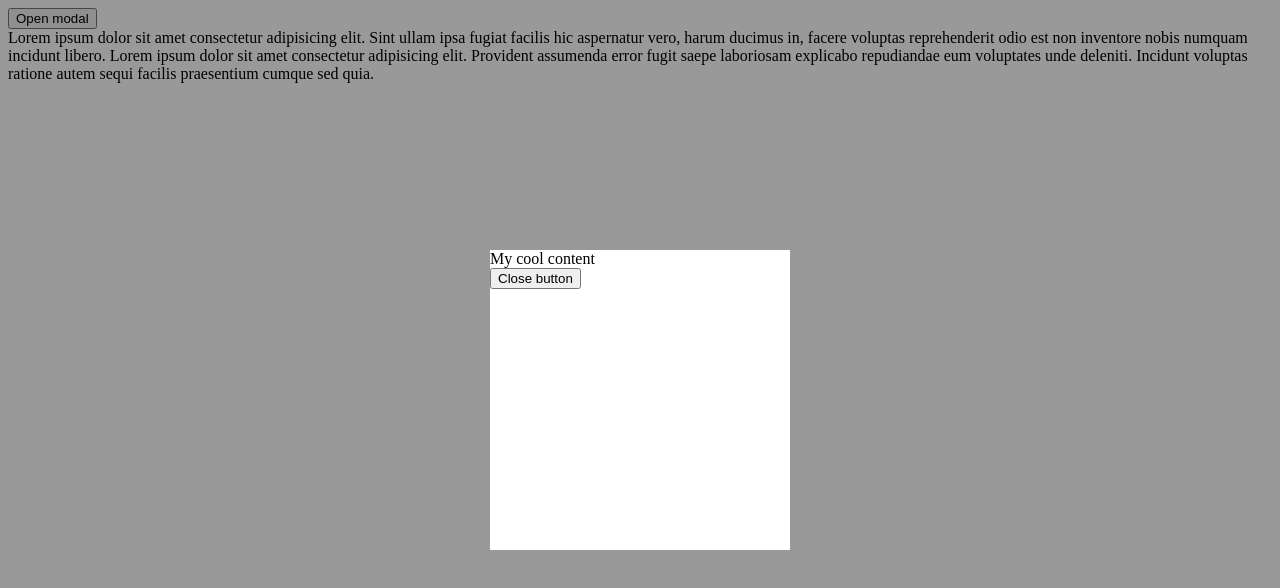
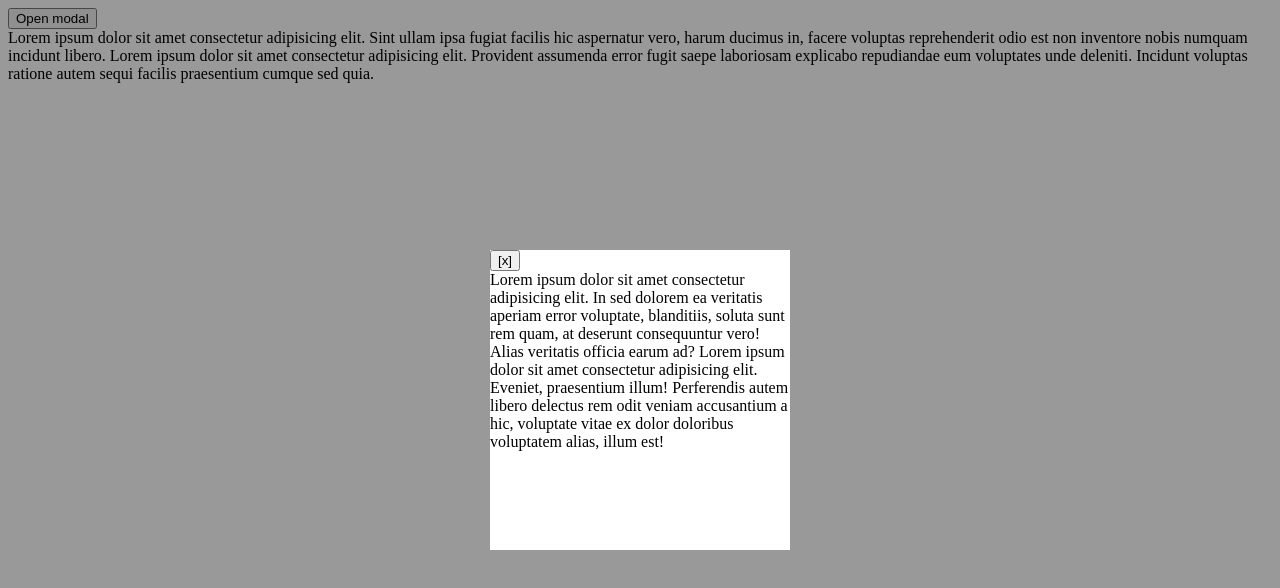
Before and after one commit to kupriianovvv/design-system, a React (Vite) app: page / in a window 1280 px wide. Shown: the top 588 px of the page. Built offline with nearby package versions, Linux system fonts and the light colour scheme.

Commit message:
modal: replaces render props with children

```diff
--- a/src/components/Modal/Modal.tsx
+++ b/src/components/Modal/Modal.tsx
@@ -1,29 +1,19 @@
 import { ModalOverlay } from "./components/ModalOverlay/ModalOverlay";
 import { ModalContent } from "./components/ModalContent/ModalContent";
-import { useModal } from "./hooks/useModal";
 import { ReactNode } from "react";
-
-type RenderContentArgs = {
-  isOpened: boolean;
-  onClose: () => void;
-}
 
 type ModalProps = {
   isOpened: boolean;
   onClose: () => void;
-  renderContent: ({
-    isOpened,
-    onClose,
-  }: RenderContentArgs) => ReactNode
-};
+  children: ReactNode;
+}
 
-export const Modal = ({ isOpened, onClose, renderContent }: ModalProps) => {
-  const content = renderContent({ onClose })
+export const Modal = ({ isOpened, onClose, children }: ModalProps) => {
   if (!isOpened) return null;
   return (
     <div>
       <ModalOverlay onClose={onClose}/>
-      <ModalContent content={content} />
+      <ModalContent>{children}</ModalContent>
     </div>
   );
 };
--- a/src/components/Modal/components/ModalContent/ModalContent.tsx
+++ b/src/components/Modal/components/ModalContent/ModalContent.tsx
@@ -1,10 +1,15 @@
+import { ReactNode } from 'react'
 import './ModalContent.css'
 
-export const ModalContent = ({onClose, content}) => {
+type ModalContentProps = {
+    children: ReactNode
+}
+
+export const ModalContent = ({children}: ModalContentProps) => {
 
     return (
         <article className='modal-content'>
-            {content}
+            {children}
         </article>
     )
 }
--- a/src/components/Modal/components/ModalOverlay/ModalOverlay.tsx
+++ b/src/components/Modal/components/ModalOverlay/ModalOverlay.tsx
@@ -1,6 +1,9 @@
 import './ModalOverlay.css'
 
-export const ModalOverlay = ({ onClose }) => {
+type ModalOverlay = {
+    onClose: () => void
+}
+export const ModalOverlay = ({ onClose }: ModalOverlay) => {
     return (
         <div onClick={onClose} className='modal-overlay'></div>
     )
--- a/src/demos/Modal/ModalDemo.tsx
+++ b/src/demos/Modal/ModalDemo.tsx
@@ -1,4 +1,3 @@
-import { useCallback, useState } from "react";
 import { Modal } from "../../components/Modal/Modal";
 import { useModal } from "../../components/Modal/hooks/useModal";
 
@@ -16,12 +15,19 @@ const RandomText = () => {
   );
 };
 
-const renderContent = ({ onClose }) => {
+const RandomContent = ({ onClose }: { onClose: () => void }) => {
   return (
-    <div>
-      <div>My cool content</div>
-      <button onClick={onClose}>Close button</button>
-    </div>
+    <>
+      <button onClick={onClose}>[x]</button>
+      <div>
+        Lorem ipsum dolor sit amet consectetur adipisicing elit. In sed dolorem
+        ea veritatis aperiam error voluptate, blanditiis, soluta sunt rem quam,
+        at deserunt consequuntur vero! Alias veritatis officia earum ad? Lorem
+        ipsum dolor sit amet consectetur adipisicing elit. Eveniet, praesentium
+        illum! Perferendis autem libero delectus rem odit veniam accusantium a
+        hic, voluptate vitae ex dolor doloribus voluptatem alias, illum est!
+      </div>
+    </>
   );
 };
 
@@ -32,7 +38,9 @@ export const ModalDemo = () => {
     <>
       <button onClick={onOpen}>Open modal</button>
       <RandomText />
-      <Modal isOpened={isOpened} onOpen={onOpen} onClose={onClose} renderContent={renderContent} />
+      <Modal isOpened={isOpened} onClose={onClose}>
+        <RandomContent onClose={onClose} />
+      </Modal>
     </>
   );
 };
```
